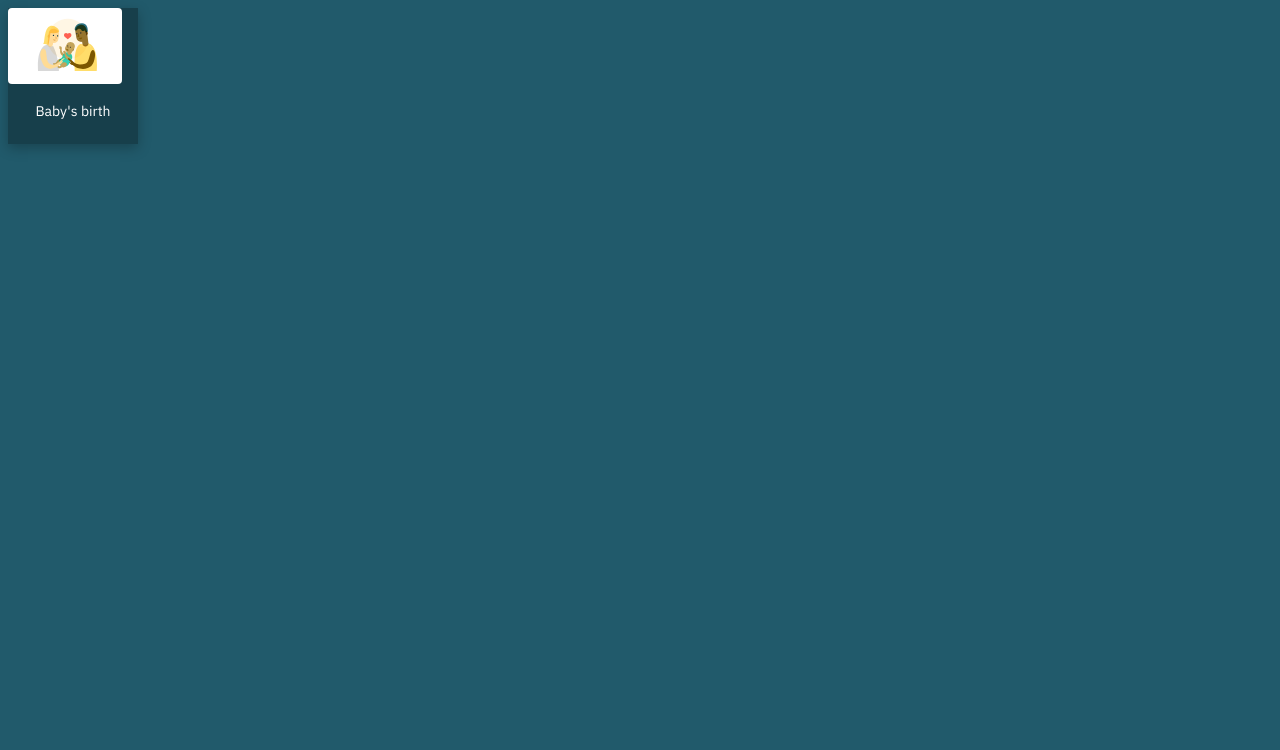
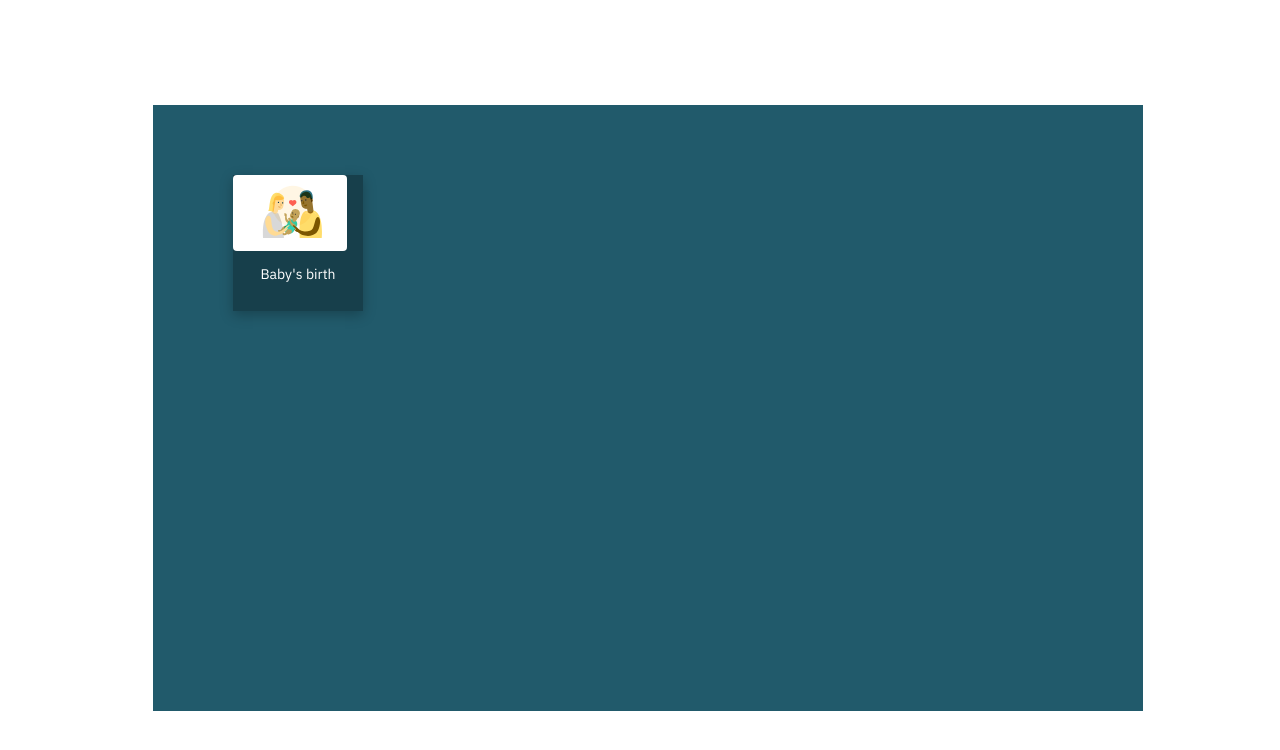
Before and after one commit to kgaogelothorn/frontend-tech-assignment, a React (Create React App) app: page / in a window 1280 px wide. Shown: the top 750 px of the page. Built offline with nearby package versions, Linux system fonts and the light colour scheme.

Commit message:
feat: created main container

```diff
--- a/src/index.css
+++ b/src/index.css
@@ -1,8 +1,31 @@
 @import url('https://fonts.googleapis.com/css2?family=IBM+Plex+Sans:wght@400;600;700&display=swap');
 
+*, *::before, *::after {
+  box-sizing: border-box;
+}
+
+img,
+picture {
+  max-width: 100%;
+  display: block;
+}
+
 body {
-  background-color: rgba(33, 90, 107, 1);
+  background-color: #fff;
   font-family: "IBM Plex Sans", sans-serif;
   font-size: 14px;
   color: #ffffff;
+  display: flex;
+  justify-content: center;
+  align-items: center;
+  width: 100%;
+  min-height: 100vh;
 }
+
+main {
+  min-width: 990px;
+  width: 100%;
+  height: 606px;
+  background-color: #215A6B;
+  padding: 70px 80px;
+}
```
